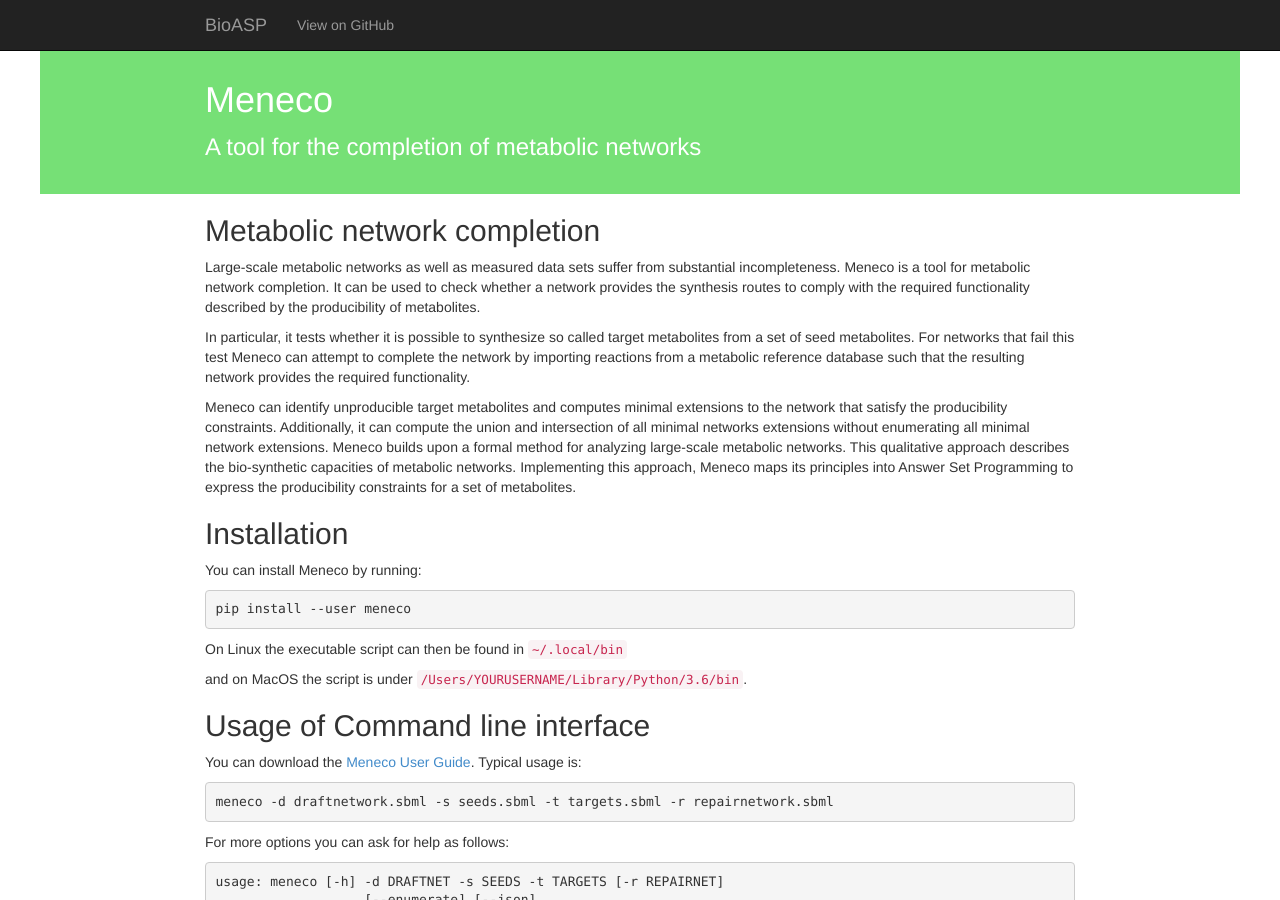
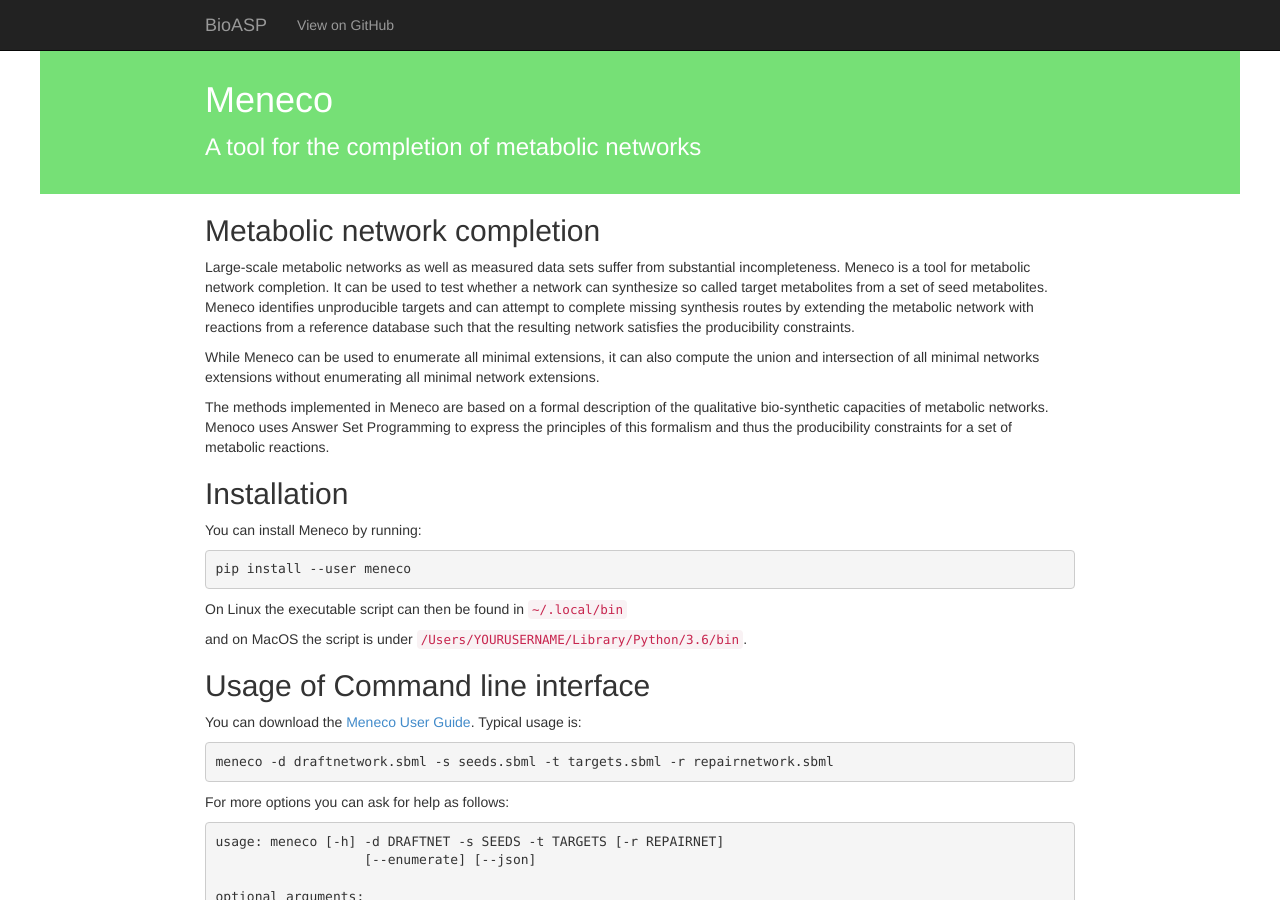
Before and after one commit to bioasp/meneco, a Jekyll site: the page built from docs/index.md, in a window 1280 px wide and 900 px high. Built offline with Jekyll 4.4.1, drawn with Linux system fonts in a browser that asks for light colours.

Commit message:
Update description

```diff
--- a/docs/index.md
+++ b/docs/index.md
@@ -8,15 +8,13 @@
 
 Large-scale metabolic networks as well as measured data sets suffer from substantial incompleteness.
 Meneco is a tool for metabolic network completion.
-It can be used to check whether a network provides the synthesis routes to comply with the required functionality described by the producibility of metabolites.
+It can be used to test whether a network can synthesize so called target metabolites from a set of seed metabolites.
+Meneco identifies unproducible targets and can attempt to complete missing synthesis routes by extending the metabolic network with reactions from a reference database such that the resulting network satisfies the producibility constraints.
 
-In particular, it tests whether it is possible to synthesize so called target metabolites from a set of seed metabolites.
-For networks that fail this test Meneco can attempt to complete the network by importing reactions from a metabolic reference database such that the resulting network provides the required functionality.
+While Meneco can be used to enumerate all minimal extensions, it can also compute the union and intersection of all minimal networks extensions without enumerating all minimal network extensions.
 
-Meneco can identify unproducible target metabolites and computes minimal extensions to the network that satisfy the producibility constraints.
-Additionally, it can compute the union and intersection of all minimal networks extensions without enumerating all minimal network extensions. Meneco builds upon a formal method for analyzing large-scale metabolic networks.
-This qualitative approach describes the bio-synthetic capacities of metabolic networks.
-Implementing this approach, Meneco maps its principles into Answer Set Programming to express the producibility constraints for a set of metabolites.
+The methods implemented in Meneco are based on a formal description of the qualitative bio-synthetic capacities of metabolic networks.
+Menoco uses Answer Set Programming to express the principles of this formalism and thus the producibility constraints for a set of metabolic reactions.
 
 ## Installation
 
```
